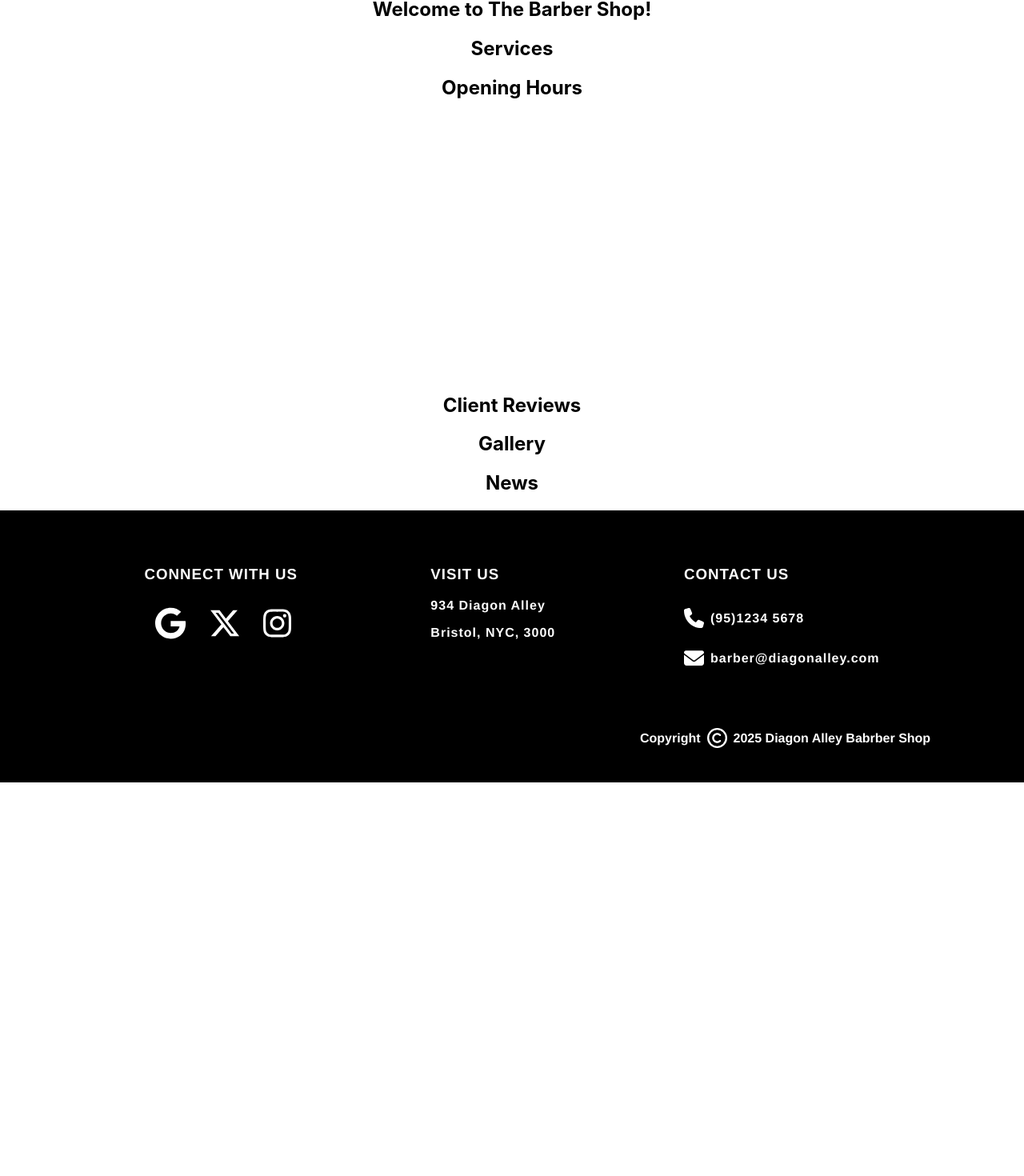
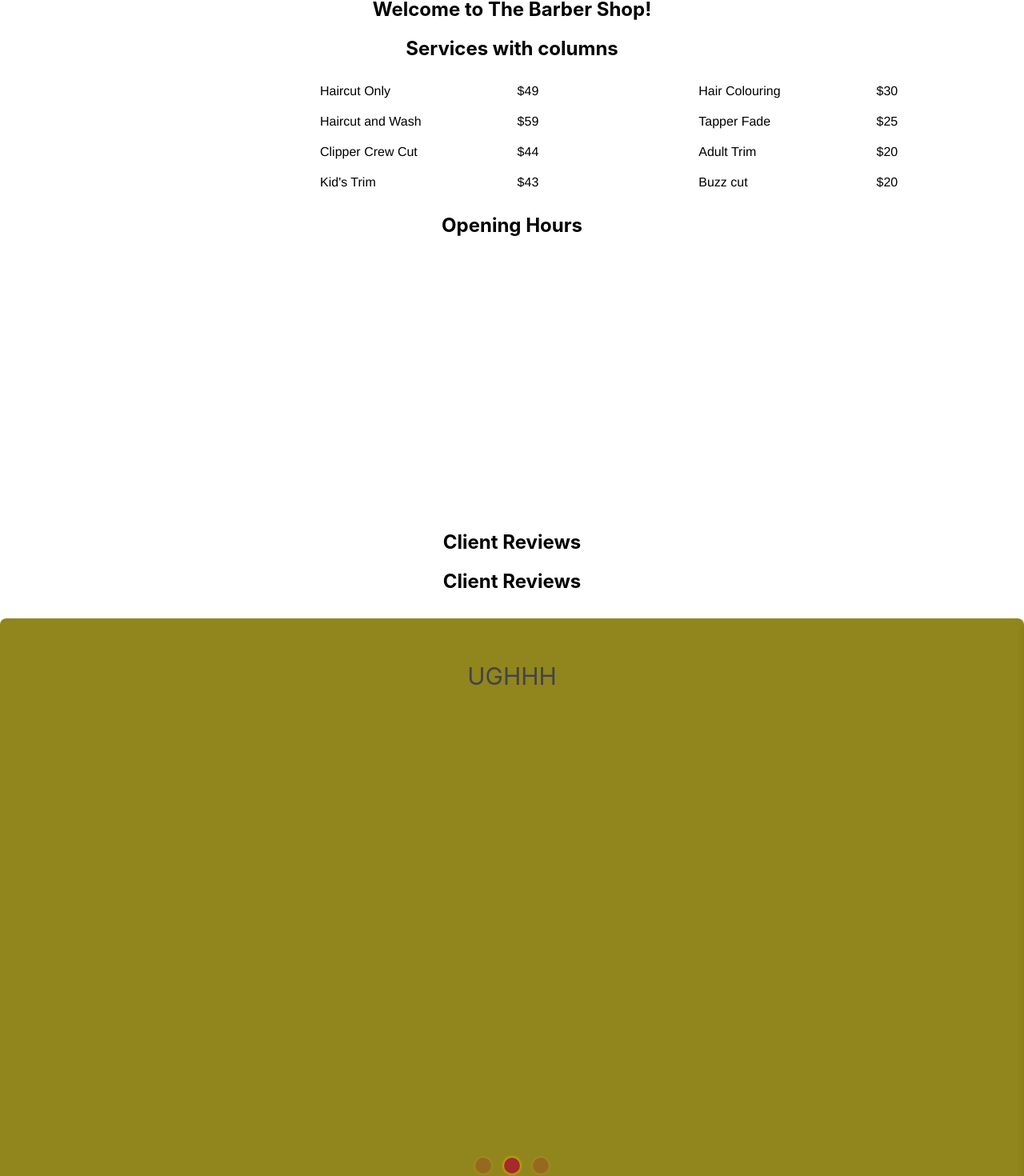
Before and after one commit to ayad0010/BarberShop, a React (Create React App) app in the folder barber-shop/: page / in a window 1280 px wide. Shown: the part 993-2463 px from the top of the page at 80% size. Before the commit the page ends 1971 px from the top, so only its background shows below. Built offline with nearby package versions, Linux system fonts and the light colour scheme.

Commit message:
Added carousel section + added haircut costs

```diff
--- a/barber-shop/package.json
+++ b/barber-shop/package.json
@@ -15,6 +15,7 @@
     "react": "^19.1.0",
     "react-dom": "^19.1.0",
     "react-photo-gallery": "^8.0.0",
+    "react-responsive-carousel": "^3.2.23",
     "react-router-dom": "^6.30.1",
     "react-scripts": "5.0.1",
     "web-vitals": "^2.1.4"
--- a/barber-shop/src/pages/home.css
+++ b/barber-shop/src/pages/home.css
@@ -72,3 +72,32 @@ button {
 .time-range4 {
     margin-left: 170px;
 }
+
+
+.services-container {
+    display: flex;
+    align-items: left;
+    gap: 120px;
+    padding-left:400px;
+}
+
+.services-column,
+.prices-column,
+.services-column-2, .prices-column-2 {
+  display: flex;
+  flex-direction: column;
+  text-align: left;
+}
+
+.services-column-2 {
+    margin-left: 80px;
+}
+
+.services-column p,
+.prices-column p,
+.prices-column-2 p,
+.services-column-2 p {
+  margin: 10px 0;
+  font-size: 16px;
+  font-family: Helvetica;
+}
--- a/barber-shop/src/pages/home.js
+++ b/barber-shop/src/pages/home.js
@@ -3,6 +3,10 @@ import './home.css';
 
 import { FontAwesomeIcon } from '@fortawesome/react-fontawesome';
 import { faCircleArrowDown } from '@fortawesome/free-solid-svg-icons';
+
+import { Carousel } from 'react-responsive-carousel';
+import 'react-responsive-carousel/lib/styles/carousel.min.css';
+import ReviewCarousel from './review';
 
 const Home = () => {
     const bookingClick = () => {
@@ -33,9 +37,37 @@ const Home = () => {
                 <h2>Welcome to The Barber Shop!</h2>
             </div>
 
-            <div className="Services">
-                <h2>Services</h2>
-            </div>
+             <div className="Services2">
+                <h2>Services with columns</h2>
+                <div className='services-container'>
+                    <div className="services-column">
+                        <p>Haircut Only</p>
+                        <p>Haircut and Wash</p>
+                        <p>Clipper Crew Cut</p>
+                        <p>Kid's Trim</p>
+                    </div>
+                    <div className="prices-column">
+                        <p>$49</p>
+                        <p>$59</p>
+                        <p>$44</p>
+                        <p>$43</p>
+                    </div>
+                    <div className="services-column-2">
+                        <p>Hair Colouring</p>
+                        <p>Tapper Fade</p>
+                        <p>Adult Trim</p>
+                        <p>Buzz cut</p>
+
+                    </div>
+                    <div className="prices-column-2">
+                        <p className="price">$30</p>
+                        <p className="price">$25</p>
+                        <p className="price">$20</p>
+                        <p className="price">$20</p>
+                    </div>
+                </div>
+
+             </div>
 
             <div className="Opening-Hours">
                 <h2>Opening Hours</h2>
@@ -63,6 +95,8 @@ const Home = () => {
 
             <div className="Reviews">
                 <h2>Client Reviews</h2>
+                <ReviewCarousel />
+
             </div>
 
             <div className="Gallery">
--- /dev/null
+++ b/barber-shop/src/pages/review.css
@@ -0,0 +1,29 @@
+.carousel .control-dots .dot {
+    background: brown;
+    border: 2px;
+    box-shadow: 0 0 4px gold;
+
+    width: 20px;
+    height: 20px;
+}
+
+.review-carousel-wrapper {
+  max-width: 1800px;
+  margin: 2rem auto;
+  text-align: center;
+}
+
+.review-slide {
+  padding: 1.5rem;
+  background-color: #91851d;
+  border-radius: 8px;
+  box-shadow: 0 4px 10px rgba(0,0,0,0.1);
+}
+
+.review-slide p {
+  font-size: 1.1rem;
+  color: #444;
+  min-height: 600px;
+  min-width: 500px;
+  font-size: 30px;
+}
--- /dev/null
+++ b/barber-shop/src/pages/review.jsx
@@ -0,0 +1,34 @@
+import React from 'react';
+import { Carousel } from 'react-responsive-carousel';
+import 'react-responsive-carousel/lib/styles/carousel.min.css';
+import './review.css'
+
+const reviews = ["I love it!", "UGHHH", "Pricccy $$$$"];
+
+export default function ReviewCarousel() {
+  return (
+    <div className="Reviews">
+      <h2>Client Reviews</h2>
+
+      <div className="review-carousel-wrapper">
+        <Carousel
+          autoPlay
+          interval={5000}
+          infiniteLoop
+          showArrows={false}
+          showStatus={false}
+          showThumbs={false}
+          showIndicators
+          swipeable
+          emulateTouch
+        >
+          {reviews.map((text, index) => (
+            <div key={index} className="review-slide">
+              <p>{text}</p>
+            </div>
+          ))}
+        </Carousel>
+      </div>
+    </div>
+  );
+}
```
Also changed, not shown: 1 other file (tests, documents, lock files or other folders).
